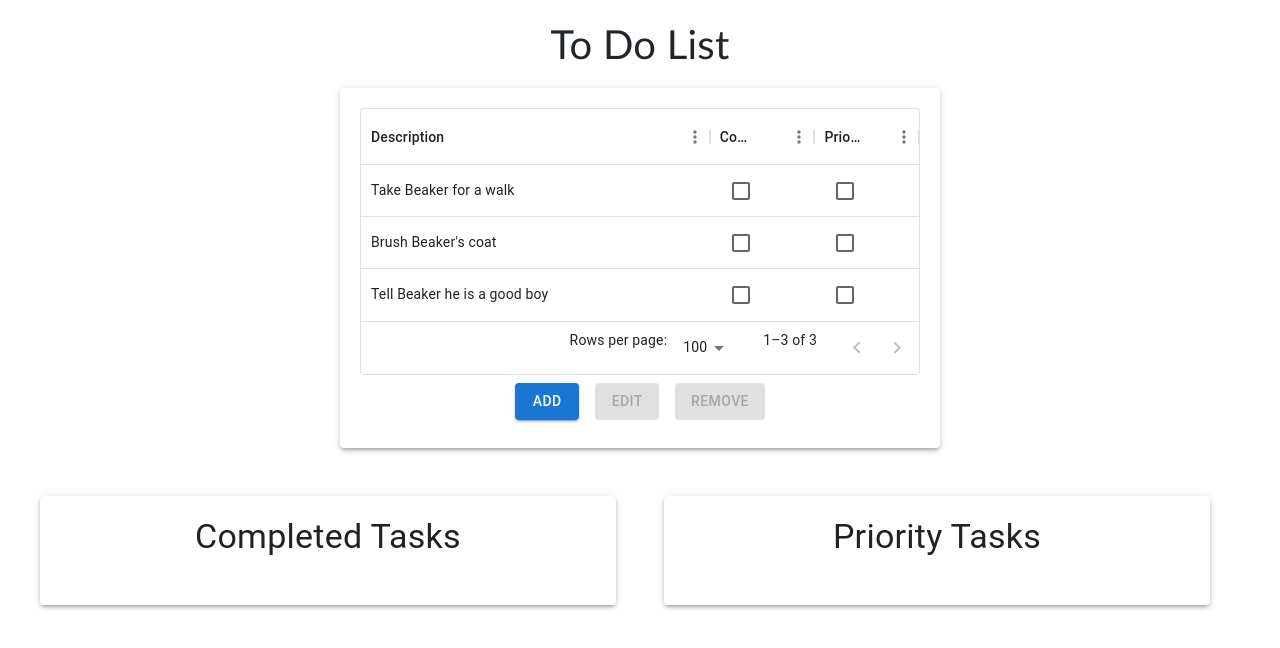
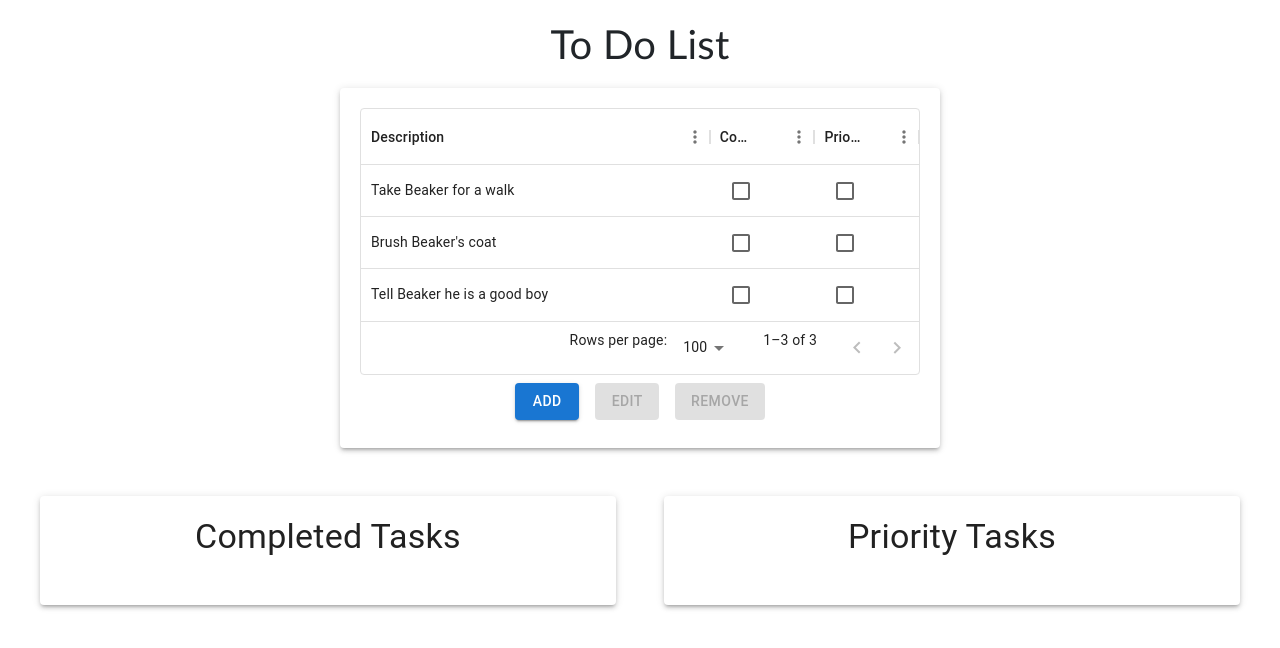
Before and after one commit to rezwanatechProfile/ToDoTrack, a React (Create React App) app in the folder todo-app/: page / in a window 1280 px wide. Shown: the top 648 px of the page. Built offline with nearby package versions, Linux system fonts and the light colour scheme.

Commit message:
fix margin in priorityList.jsx

```diff
--- a/todo-app/src/components/PriorityList.jsx
+++ b/todo-app/src/components/PriorityList.jsx
@@ -62,12 +62,10 @@ export const PriorityList = () => {
 
 
 
-
-
   return (
     <Paper
       elevation={3}
-      style={{ padding: "20px", margin: "20px", marginRight: "50px" }}
+      style={{ padding: "20px", margin: "20px", marginRight: "20px" }}
     >
       <Typography variant="h4" align="center" gutterBottom>
         Priority Tasks
```
